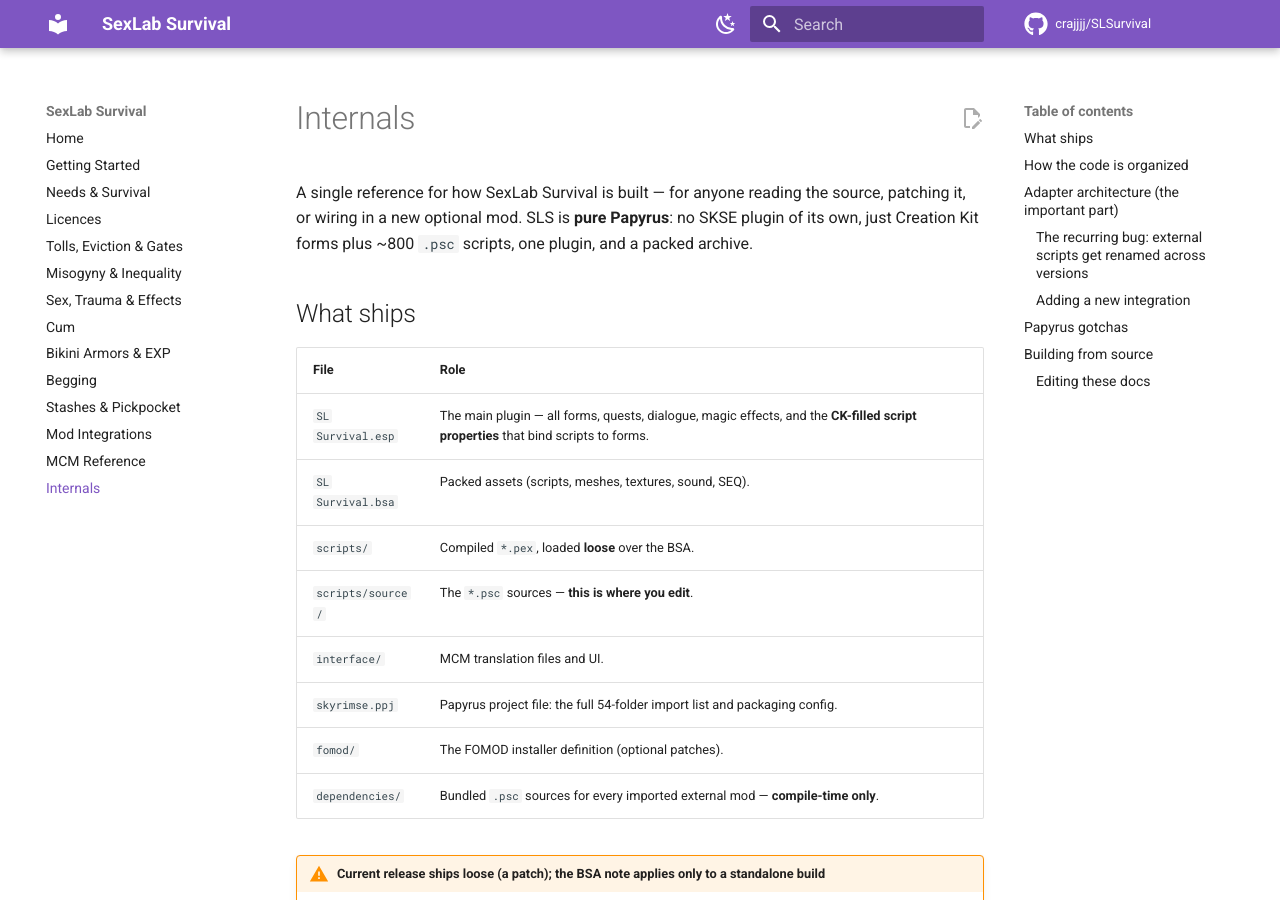
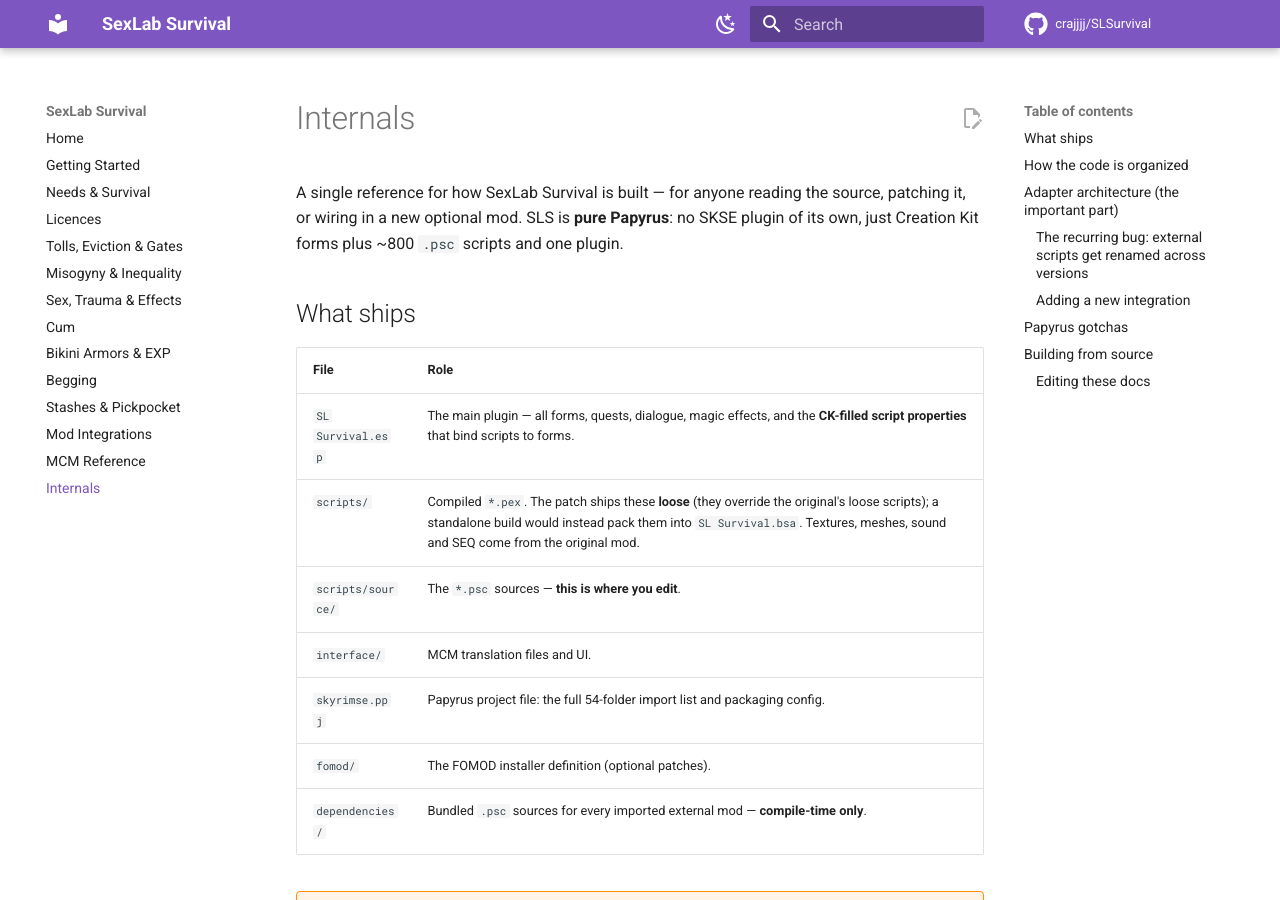
Before and after one commit to crajjjj/SLSurvival, an MkDocs documentation site: the page built from docs/internals.md, in a window 1280 px wide and 900 px high. Built offline with MkDocs 1.6.1 and Material for MkDocs 9.7.7, drawn with Linux system fonts in a browser that asks for light colours; comment, search, counter and statistics services are not loaded; some of the changed text lies outside the part shown.

Commit message:
docs: fix install-order inversion and remaining standalone/BSA leftovers
- getting-started: the requirements danger box said the original goes
  "below this patch", which in MO2 makes the ORIGINAL win and reverts every
  fix. Corrected to original first / patch below it (matching the install
  steps and README).
- internals + index + CLAUDE.md: reconcile the "What ships" table, the
  Package="true"/BSA notes, and "packed archive" wording with the loose-patch
  model (no BSA; scripts ship loose and override the original).

```diff
--- a/docs/internals.md
+++ b/docs/internals.md
@@ -1,14 +1,13 @@
 # Internals
 
-A single reference for how SexLab Survival is built — for anyone reading the source, patching it, or wiring in a new optional mod. SLS is **pure Papyrus**: no SKSE plugin of its own, just Creation Kit forms plus ~800 `.psc` scripts, one plugin, and a packed archive.
+A single reference for how SexLab Survival is built — for anyone reading the source, patching it, or wiring in a new optional mod. SLS is **pure Papyrus**: no SKSE plugin of its own, just Creation Kit forms plus ~800 `.psc` scripts and one plugin.
 
 ## What ships
 
 | File | Role |
 |------|------|
 | `SL Survival.esp` | The main plugin — all forms, quests, dialogue, magic effects, and the **CK-filled script properties** that bind scripts to forms. |
-| `SL Survival.bsa` | Packed assets (scripts, meshes, textures, sound, SEQ). |
-| `scripts/` | Compiled `*.pex`, loaded **loose** over the BSA. |
+| `scripts/` | Compiled `*.pex`. The patch ships these **loose** (they override the original's loose scripts); a standalone build would instead pack them into `SL Survival.bsa`. Textures, meshes, sound and SEQ come from the original mod. |
 | `scripts/source/` | The `*.psc` sources — **this is where you edit**. |
 | `interface/` | MCM translation files and UI. |
 | `skyrimse.ppj` | Papyrus project file: the full 54-folder import list and packaging config. |
@@ -116,7 +115,7 @@
 
 ## Building from source
 
-SLS compiles with the **Skyrim SE Papyrus compiler**. Sources live in `scripts/source/*.psc`; compiled `*.pex` go to `scripts/` (loaded loose over the BSA).
+SLS compiles with the **Skyrim SE Papyrus compiler**. Sources live in `scripts/source/*.psc`; compiled `*.pex` go to `scripts/` (loaded loose).
 
 !!! danger "You must pass the project's *entire* import list"
     SLS scripts transitively pull in SexLab / Devious Devices / FNIS types (`MfgConsoleFunc`, `FNIS_aa`, `NiOverride`, …). A short import list fails type resolution on dependencies you never touched. The reliable way to get all 54 import folders is to read them straight out of `skyrimse.ppj`.
@@ -136,7 +135,7 @@
 - Replace `_SLS_IntCf.psc` with the script you're compiling; adjust the two paths in `$vars` to your install.
 - Output `.pex` lands in `scripts/`. A clean result reads `0 error(s), 0 warning(s)`.
 - `TESV_Papyrus_Flags.flg` resolves via the vanilla `@SkyrimScripts` import path, not the project root.
-- Full build / BSA packaging is done via the `.ppj` (`Package="true"`, `Zip="true"`) — only when packaging a release.
+- Packaging is done via the `.ppj` — only when packaging a release. The patch build uses `Package="false"` (no BSA; loose scripts) + `Zip="true"`; a standalone build would set `Package="true"` to pack `SL Survival.bsa`.
 
 ### Editing these docs
 
```
Also changed, not shown: CLAUDE.md (+3 -3 lines), docs/index.md (+1 -1 lines), docs/players/getting-started.md (+1 -1 lines).
